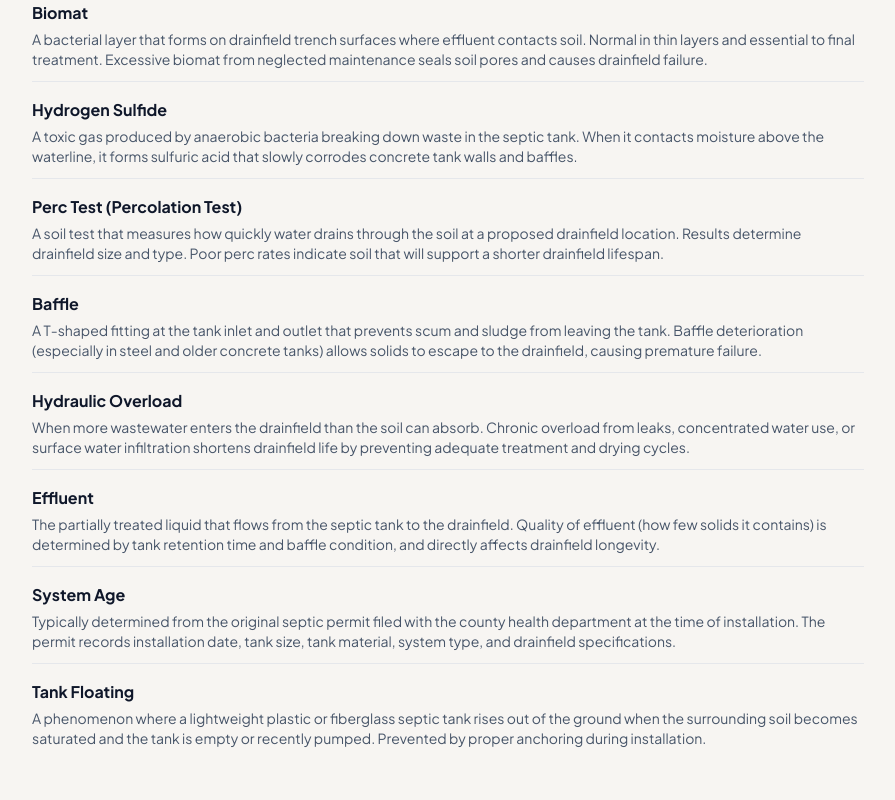
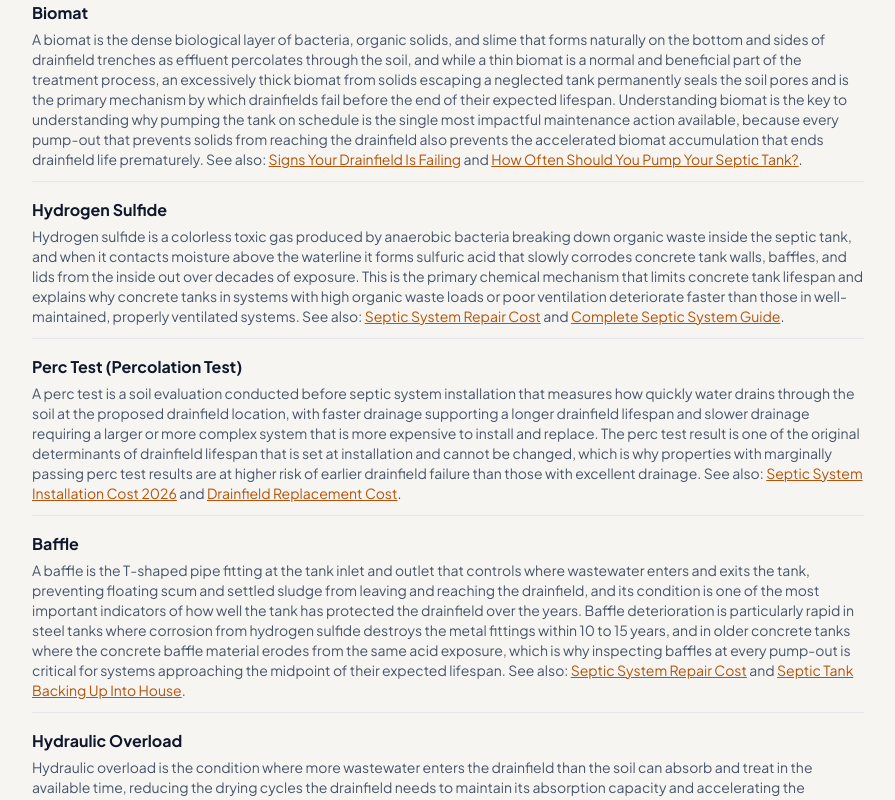
Before and after one commit to thebasementguide2026/theseptic.guide-, a Next.js app: page /articles/how-long-does-a-septic-system-last in a window 1280 px wide. Shown: the part 8040-8840 px from the top of the page, without its empty margins (192-1087 px from the left). Built offline with nearby package versions, Linux system fonts and the light colour scheme.

Commit message:
Expand all 8 glossary definitions on how-long-does-a-septic-system-last page

```diff
--- a/app/articles/how-long-does-a-septic-system-last/page.tsx
+++ b/app/articles/how-long-does-a-septic-system-last/page.tsx
@@ -255,14 +255,14 @@ export default function HowLongSepticSystemLastPage() {
         <section className="mb-12">
           <h2 className="text-2xl font-bold text-slate-900 mb-4">Glossary</h2>
           <div className="space-y-4">
-            <div className="border-b border-gray-200 pb-3"><h3 className="font-bold text-slate-900">Biomat</h3><p className="text-slate-600 text-sm mt-1">A bacterial layer that forms on drainfield trench surfaces where effluent contacts soil. Normal in thin layers and essential to final treatment. Excessive biomat from neglected maintenance seals soil pores and causes drainfield failure.</p></div>
-            <div className="border-b border-gray-200 pb-3"><h3 className="font-bold text-slate-900">Hydrogen Sulfide</h3><p className="text-slate-600 text-sm mt-1">A toxic gas produced by anaerobic bacteria breaking down waste in the septic tank. When it contacts moisture above the waterline, it forms sulfuric acid that slowly corrodes concrete tank walls and baffles.</p></div>
-            <div className="border-b border-gray-200 pb-3"><h3 className="font-bold text-slate-900">Perc Test (Percolation Test)</h3><p className="text-slate-600 text-sm mt-1">A soil test that measures how quickly water drains through the soil at a proposed drainfield location. Results determine drainfield size and type. Poor perc rates indicate soil that will support a shorter drainfield lifespan.</p></div>
-            <div className="border-b border-gray-200 pb-3"><h3 className="font-bold text-slate-900">Baffle</h3><p className="text-slate-600 text-sm mt-1">A T-shaped fitting at the tank inlet and outlet that prevents scum and sludge from leaving the tank. Baffle deterioration (especially in steel and older concrete tanks) allows solids to escape to the drainfield, causing premature failure.</p></div>
-            <div className="border-b border-gray-200 pb-3"><h3 className="font-bold text-slate-900">Hydraulic Overload</h3><p className="text-slate-600 text-sm mt-1">When more wastewater enters the drainfield than the soil can absorb. Chronic overload from leaks, concentrated water use, or surface water infiltration shortens drainfield life by preventing adequate treatment and drying cycles.</p></div>
-            <div className="border-b border-gray-200 pb-3"><h3 className="font-bold text-slate-900">Effluent</h3><p className="text-slate-600 text-sm mt-1">The partially treated liquid that flows from the septic tank to the drainfield. Quality of effluent (how few solids it contains) is determined by tank retention time and baffle condition, and directly affects drainfield longevity.</p></div>
-            <div className="border-b border-gray-200 pb-3"><h3 className="font-bold text-slate-900">System Age</h3><p className="text-slate-600 text-sm mt-1">Typically determined from the original septic permit filed with the county health department at the time of installation. The permit records installation date, tank size, tank material, system type, and drainfield specifications.</p></div>
-            <div className="pb-3"><h3 className="font-bold text-slate-900">Tank Floating</h3><p className="text-slate-600 text-sm mt-1">A phenomenon where a lightweight plastic or fiberglass septic tank rises out of the ground when the surrounding soil becomes saturated and the tank is empty or recently pumped. Prevented by proper anchoring during installation.</p></div>
+            <div className="border-b border-gray-200 pb-3"><h3 className="font-bold text-slate-900">Biomat</h3><p className="text-slate-600 text-sm mt-1">A biomat is the dense biological layer of bacteria, organic solids, and slime that forms naturally on the bottom and sides of drainfield trenches as effluent percolates through the soil, and while a thin biomat is a normal and beneficial part of the treatment process, an excessively thick biomat from solids escaping a neglected tank permanently seals the soil pores and is the primary mechanism by which drainfields fail before the end of their expected lifespan. Understanding biomat is the key to understanding why pumping the tank on schedule is the single most impactful maintenance action available, because every pump-out that prevents solids from reaching the drainfield also prevents the accelerated biomat accumulation that ends drainfield life prematurely. See also: <Link href="/problems/drainfield-failing" className="text-amber-700 underline hover:text-amber-800">Signs Your Drainfield Is Failing</Link> and <Link href="/articles/how-often-pump-septic-tank" className="text-amber-700 underline hover:text-amber-800">How Often Should You Pump Your Septic Tank?</Link>.</p></div>
+            <div className="border-b border-gray-200 pb-3"><h3 className="font-bold text-slate-900">Hydrogen Sulfide</h3><p className="text-slate-600 text-sm mt-1">Hydrogen sulfide is a colorless toxic gas produced by anaerobic bacteria breaking down organic waste inside the septic tank, and when it contacts moisture above the waterline it forms sulfuric acid that slowly corrodes concrete tank walls, baffles, and lids from the inside out over decades of exposure. This is the primary chemical mechanism that limits concrete tank lifespan and explains why concrete tanks in systems with high organic waste loads or poor ventilation deteriorate faster than those in well-maintained, properly ventilated systems. See also: <Link href="/cost-guides/septic-system-repair-cost" className="text-amber-700 underline hover:text-amber-800">Septic System Repair Cost</Link> and <Link href="/articles/complete-septic-guide" className="text-amber-700 underline hover:text-amber-800">Complete Septic System Guide</Link>.</p></div>
+            <div className="border-b border-gray-200 pb-3"><h3 className="font-bold text-slate-900">Perc Test (Percolation Test)</h3><p className="text-slate-600 text-sm mt-1">A perc test is a soil evaluation conducted before septic system installation that measures how quickly water drains through the soil at the proposed drainfield location, with faster drainage supporting a longer drainfield lifespan and slower drainage requiring a larger or more complex system that is more expensive to install and replace. The perc test result is one of the original determinants of drainfield lifespan that is set at installation and cannot be changed, which is why properties with marginally passing perc test results are at higher risk of earlier drainfield failure than those with excellent drainage. See also: <Link href="/cost-guides/septic-system-installation-cost" className="text-amber-700 underline hover:text-amber-800">Septic System Installation Cost 2026</Link> and <Link href="/cost-guides/drainfield-replacement-cost" className="text-amber-700 underline hover:text-amber-800">Drainfield Replacement Cost</Link>.</p></div>
+            <div className="border-b border-gray-200 pb-3"><h3 className="font-bold text-slate-900">Baffle</h3><p className="text-slate-600 text-sm mt-1">A baffle is the T-shaped pipe fitting at the tank inlet and outlet that controls where wastewater enters and exits the tank, preventing floating scum and settled sludge from leaving and reaching the drainfield, and its condition is one of the most important indicators of how well the tank has protected the drainfield over the years. Baffle deterioration is particularly rapid in steel tanks where corrosion from hydrogen sulfide destroys the metal fittings within 10 to 15 years, and in older concrete tanks where the concrete baffle material erodes from the same acid exposure, which is why inspecting baffles at every pump-out is critical for systems approaching the midpoint of their expected lifespan. See also: <Link href="/cost-guides/septic-system-repair-cost" className="text-amber-700 underline hover:text-amber-800">Septic System Repair Cost</Link> and <Link href="/problems/tank-backing-up" className="text-amber-700 underline hover:text-amber-800">Septic Tank Backing Up Into House</Link>.</p></div>
+            <div className="border-b border-gray-200 pb-3"><h3 className="font-bold text-slate-900">Hydraulic Overload</h3><p className="text-slate-600 text-sm mt-1">Hydraulic overload is the condition where more wastewater enters the drainfield than the soil can absorb and treat in the available time, reducing the drying cycles the drainfield needs to maintain its absorption capacity and accelerating the accumulation of biomat on the trench surfaces in ways that shorten drainfield lifespan significantly over years of chronic overloading. The most common sources of hydraulic overload that affect system lifespan are leaky toilets adding 200 gallons per day of unnecessary flow, back-to-back laundry loads sending surges of water through the system, and external water sources such as roof runoff and sump pump discharge draining toward the drainfield. See also: <Link href="/maintenance/septic-system-maintenance-checklist" className="text-amber-700 underline hover:text-amber-800">Septic System Maintenance Checklist</Link> and <Link href="/guides/septic-dos-and-donts" className="text-amber-700 underline hover:text-amber-800">Septic Dos and Don&apos;ts</Link>.</p></div>
+            <div className="border-b border-gray-200 pb-3"><h3 className="font-bold text-slate-900">Effluent</h3><p className="text-slate-600 text-sm mt-1">Effluent is the partially clarified liquid in the middle zone of the tank between the settled sludge and the floating scum that exits through the outlet pipe to the drainfield, and its quality in terms of suspended solids content is the single most important factor in how long the drainfield lasts after installation. Clean effluent with low suspended solids reaches the drainfield and percolates through the soil without accelerating biomat formation, while effluent contaminated with solids from a tank that has not been pumped on schedule clogs the drainfield at a rate that can reduce its lifespan by half or more compared to its design life. See also: <Link href="/articles/what-can-cannot-flush-septic-system" className="text-amber-700 underline hover:text-amber-800">What You Can and Cannot Flush</Link> and <Link href="/cost-guides/drainfield-replacement-cost" className="text-amber-700 underline hover:text-amber-800">Drainfield Replacement Cost</Link>.</p></div>
+            <div className="border-b border-gray-200 pb-3"><h3 className="font-bold text-slate-900">System Age</h3><p className="text-slate-600 text-sm mt-1">System age is typically determined from the original septic permit filed with the county health department at the time of installation, which records the installation date, tank size, tank material, system type, and drainfield specifications, and it is the starting point for estimating remaining system life when evaluating a home for purchase or assessing whether a system needs replacement. Age alone is a poor predictor of system condition without knowing the maintenance history, because a 25-year-old system with consistent pumping records may have more remaining life than a 15-year-old system that was never pumped. See also: <Link href="/guides/buying-home-with-septic" className="text-amber-700 underline hover:text-amber-800">Buying a Home with a Septic System</Link> and <Link href="/cost-guides/septic-inspection-cost" className="text-amber-700 underline hover:text-amber-800">Septic Inspection Cost</Link>.</p></div>
+            <div className="pb-3"><h3 className="font-bold text-slate-900">Tank Floating</h3><p className="text-slate-600 text-sm mt-1">Tank floating is the phenomenon where a lightweight plastic or fiberglass septic tank rises out of the ground when the surrounding soil becomes saturated with water and the tank is empty or recently pumped, because the buoyancy force of the waterlogged soil exceeds the weight of the empty tank. It is prevented by proper anchoring during installation using concrete anchor straps or a ballast slab, and it is one of the reasons concrete tanks are preferred in areas with high water tables despite their higher installation cost and weight. See also: <Link href="/comparisons/concrete-vs-plastic-vs-fiberglass-septic-tanks" className="text-amber-700 underline hover:text-amber-800">Concrete vs Plastic vs Fiberglass Septic Tanks</Link> and <Link href="/cost-guides/septic-system-installation-cost" className="text-amber-700 underline hover:text-amber-800">Septic System Installation Cost 2026</Link>.</p></div>
           </div>
         </section>
 
```
